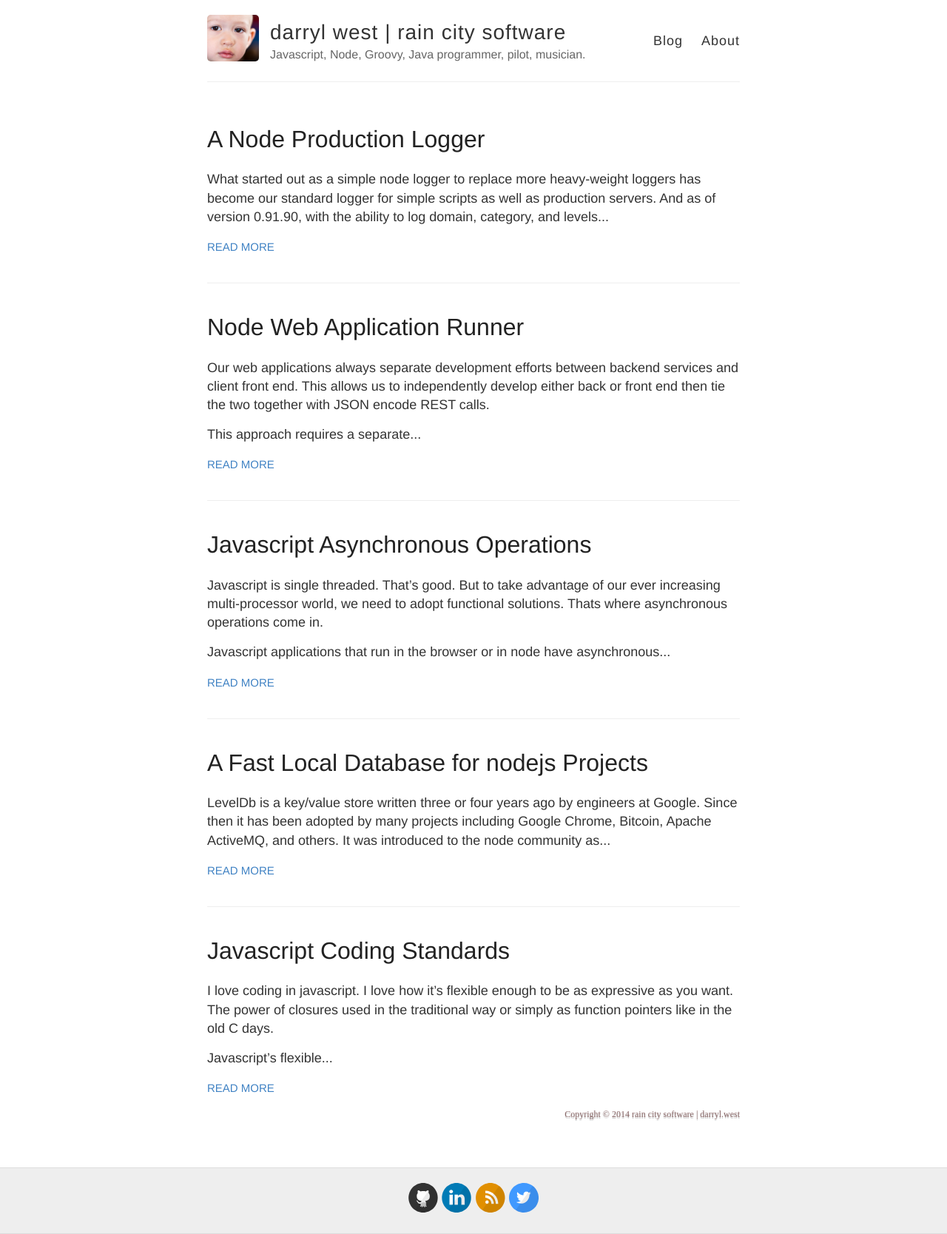
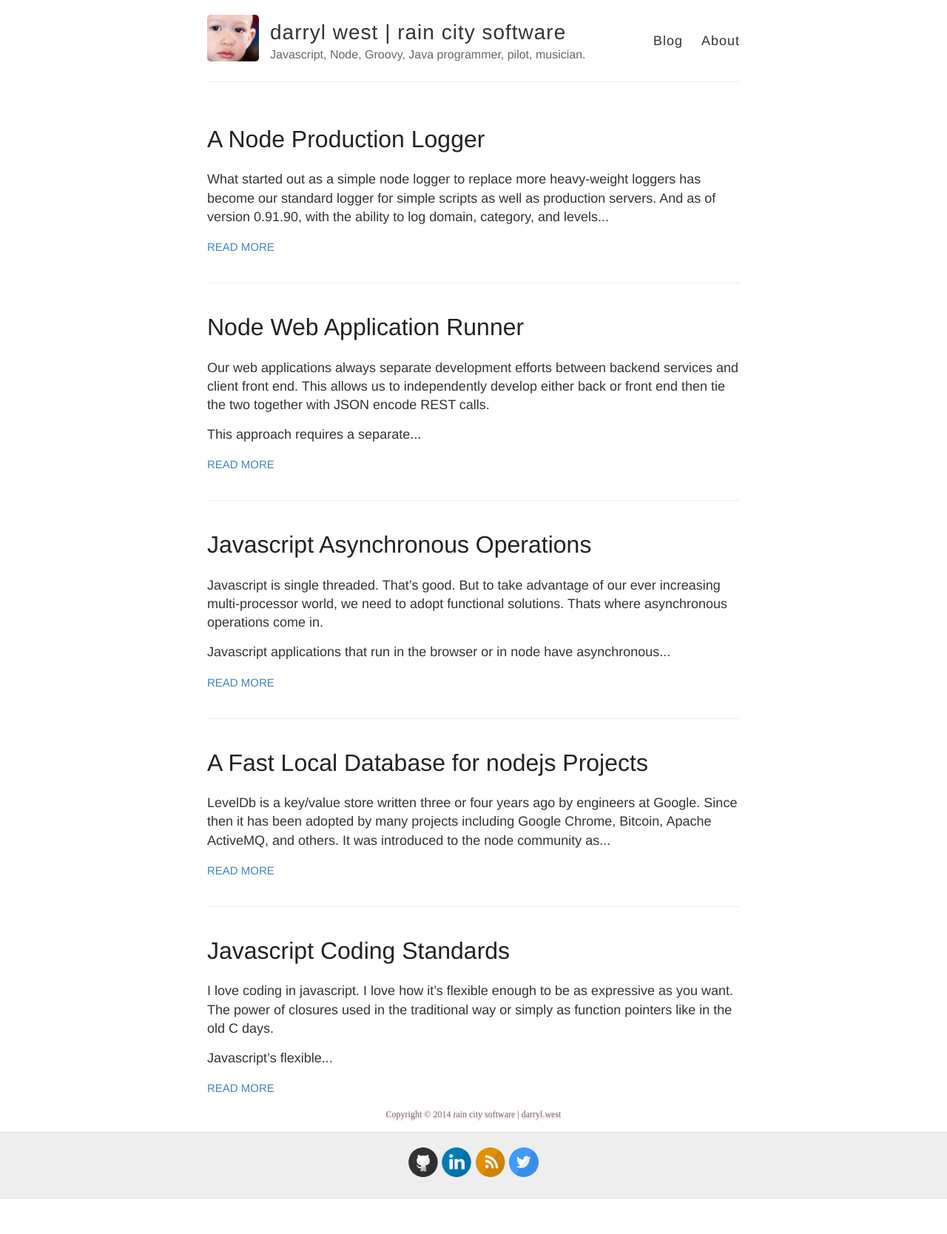
Before and after one commit to darrylwest/jekyll-blog, a Jekyll site: the page built from index.html, in a window 1280 px wide. Shown: the whole page at 74% size. Built offline with Jekyll 4.4.1, drawn with Linux system fonts in a browser that asks for light colours; after the commit the page ends 1620 px from its top, so only the background shows below that.

Commit message:
default and sass modifications for copyright footer

```diff
--- a/_layouts/default.html
+++ b/_layouts/default.html
@@ -41,9 +41,11 @@
 
     <div id="main" role="main" class="container">
       {{ content }}
-    <svg id="SvgjsSvg1006" xmlns="http://www.w3.org/2000/svg" version="1.1" width="100%" height="20" xmlns:xlink="http://www.w3.org/1999/xlink"><text id="SvgjsText1008" font-family="Skia" font-size="12" text-anchor="end" fill="#cccccc" x="100%" y="-4.265625"><tspan id="SvgjsTspan1009" dy="15.600000000000001" x="100%">Copyright &copy; 2014 rain city software | darryl.west</tspan></text><text id="SvgjsText1010" font-family="Skia" y="-6.265625" x="100%" fill="#886666" text-anchor="end" font-size="12"><tspan id="SvgjsTspan1011" dy="15.600000000000001" x="100%">Copyright &copy; 2014 rain city software | darryl.west</tspan></text><defs id="SvgjsDefs1007"></defs></svg>
     </div>
 
+    <div class="copyright">
+    <svg id="SvgjsSvg1006" xmlns="http://www.w3.org/2000/svg" version="1.1" width="100%" height="20" xmlns:xlink="http://www.w3.org/1999/xlink"><text id="SvgjsText1008" font-family="Skia" font-size="12" text-anchor="middle" fill="#cccccc" x="50%" y="-4.265625"><tspan id="SvgjsTspan1009" dy="15.600000000000001" x="50%">Copyright &copy; 2014 rain city software | darryl.west</tspan></text><text id="SvgjsText1010" font-family="Skia" y="-6.265625" x="50%" fill="#886666" text-anchor="middle" font-size="12"><tspan id="SvgjsTspan1011" dy="15.600000000000001" x="50%">Copyright &copy; 2014 rain city software | darryl.west</tspan></text><defs id="SvgjsDefs1007"></defs></svg>
+    </div>
 
     <div class="wrapper-footer">
       <div class="container">
--- a/style.scss
+++ b/style.scss
@@ -269,10 +269,15 @@
 }
 
 .wrapper-footer {
-  margin-top: 50px;
+  margin-top: 2px;
   border-top: 1px solid #ddd;
   border-bottom: 1px solid #ddd;
   background-color: $lightGray;
+}
+
+copyright {
+  margin-top: 40px;
+  text-align: center;
 }
 
 footer {
```
